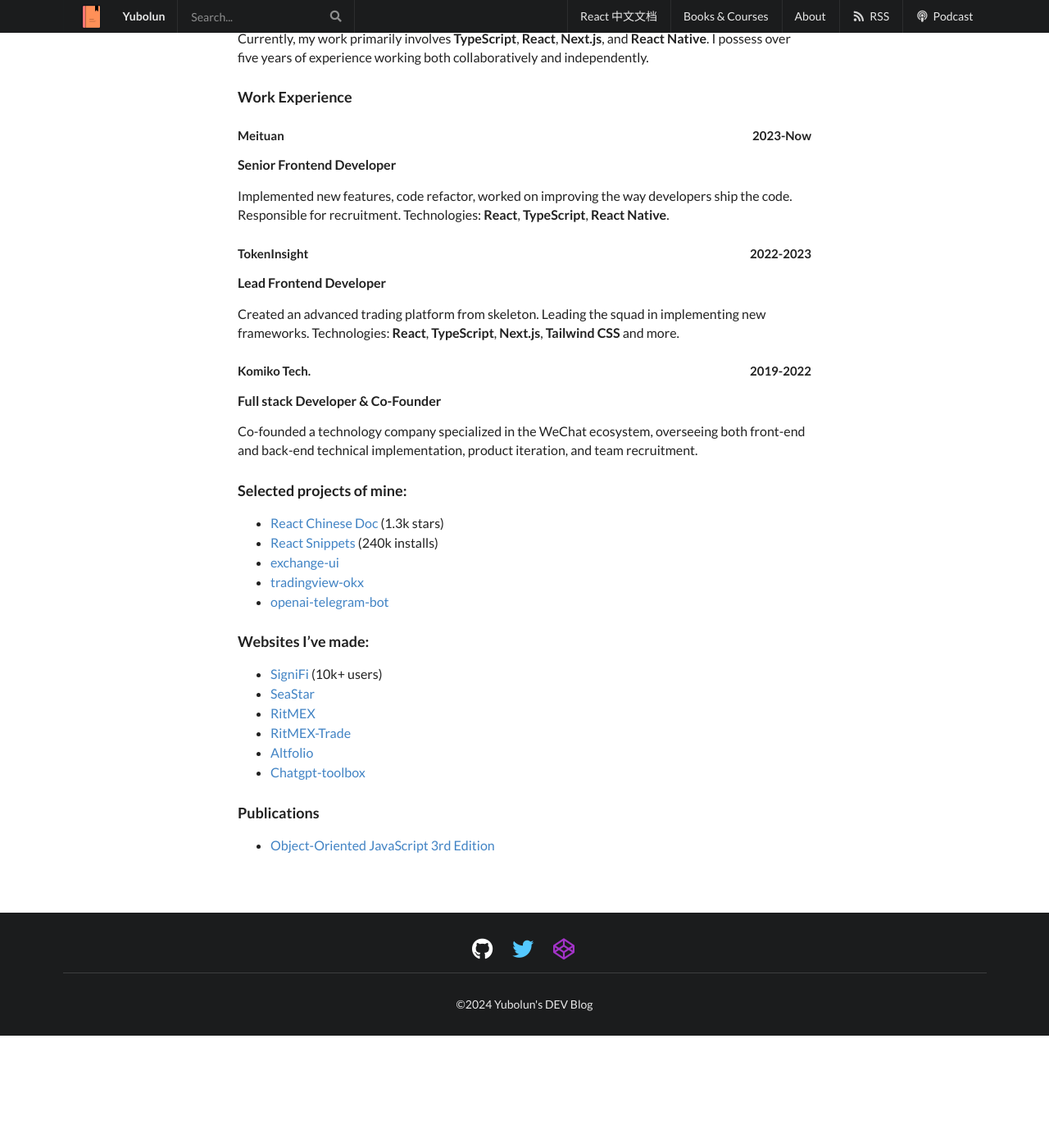
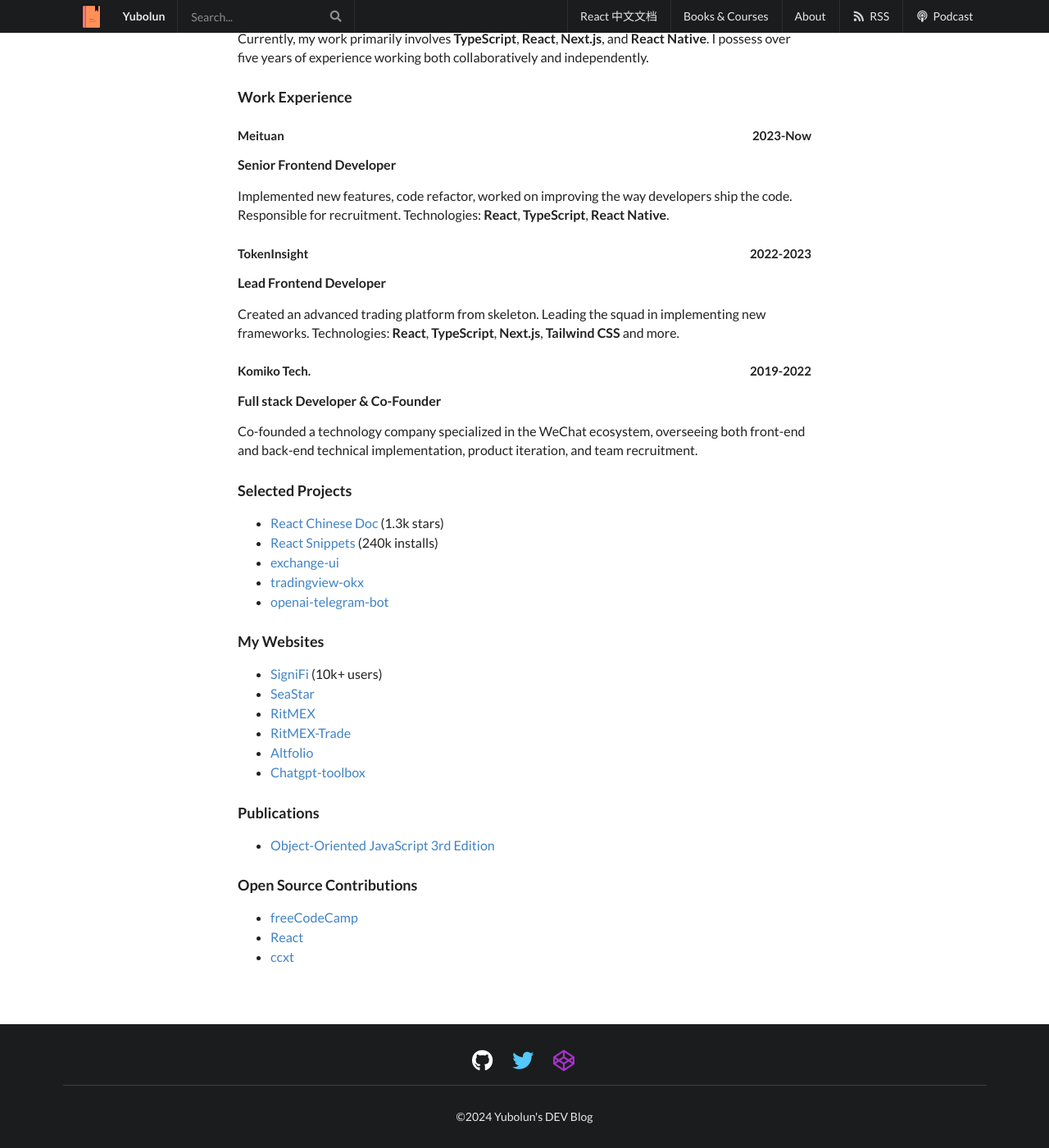
Before and after one commit to discountry/discountry.github.io, a Jekyll site: the page built from about/index.md, in a window 1280 px wide and 1400 px high, scrolled down 270 px. Shown: the whole window at 82% size. Built offline with Jekyll 4.4.1, drawn with Linux system fonts in a browser that asks for light colours; before the commit the page ends 1533 px from its top, so only the background shows below that.

Commit message:
Update index.md

```diff
--- a/about/index.md
+++ b/about/index.md
@@ -32,7 +32,7 @@
 
 Co-founded a technology company specialized in the WeChat ecosystem, overseeing both front-end and back-end technical implementation, product iteration, and team recruitment.
 
-### Selected projects of mine:
+### Selected Projects
 
 * [React Chinese Doc](https://github.com/discountry/react) (1.3k stars)
 * [React Snippets](https://marketplace.visualstudio.com/items?itemName=discountry.react-redux-react-router-snippets) (240k installs)
@@ -40,7 +40,7 @@
 * [tradingview-okx](https://github.com/discountry/tradingview-okx)
 * [openai-telegram-bot](https://github.com/discountry/openai-telegram-bot)
 
-### Websites I've made:
+### My Websites
 
 * [SigniFi](https://signifi.life) (10k+ users)
 * [SeaStar](https://seastar.club)
@@ -52,3 +52,9 @@
 ### Publications
 
 * [Object-Oriented JavaScript 3rd Edition](https://book.douban.com/subject/35692269/)
+
+### Open Source Contributions
+
+* [freeCodeCamp](https://www.freecodecamp.org/)
+* [React](https://react.dev/)
+* [ccxt](https://github.com/ccxt/ccxt)
```
